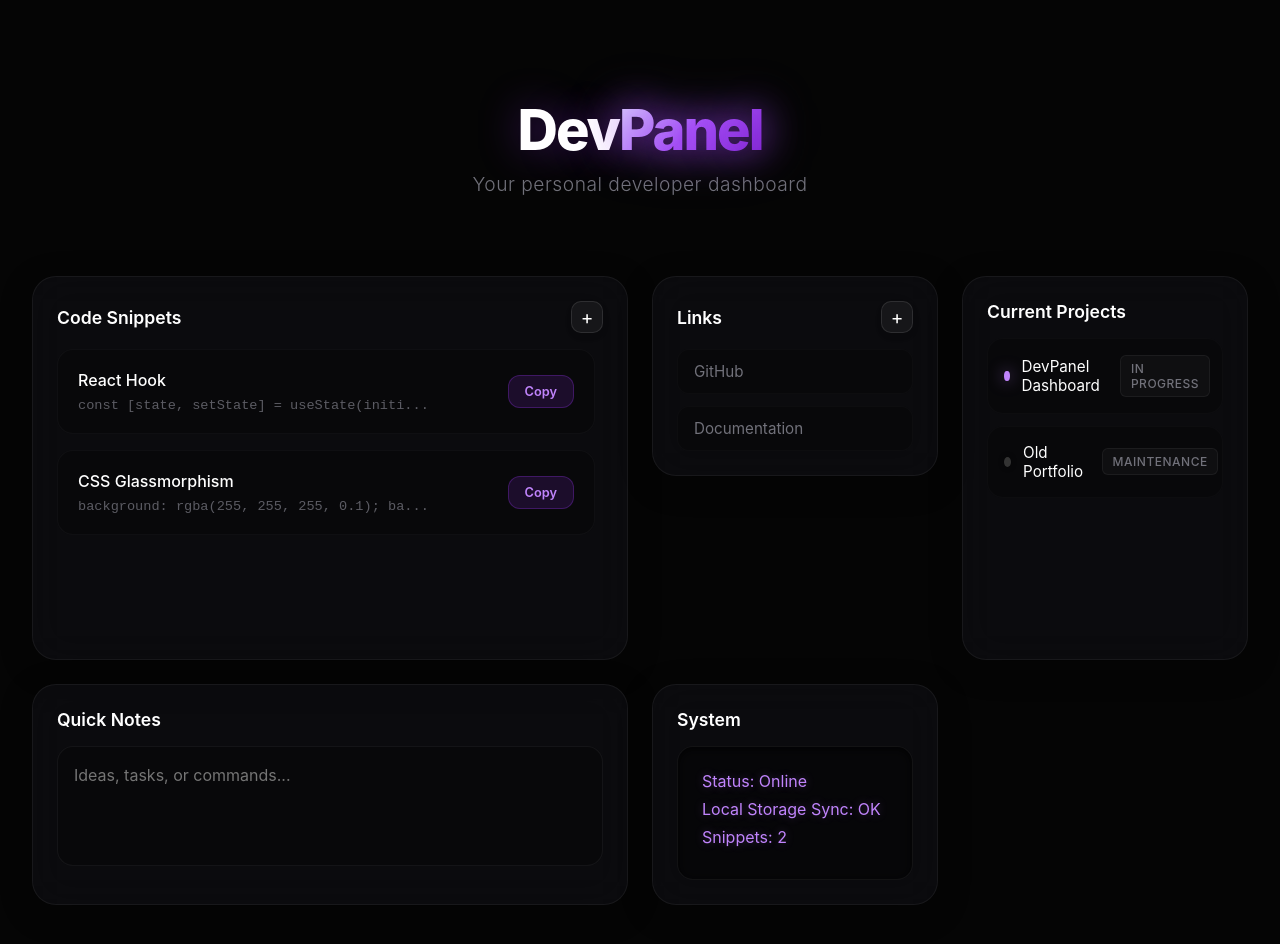
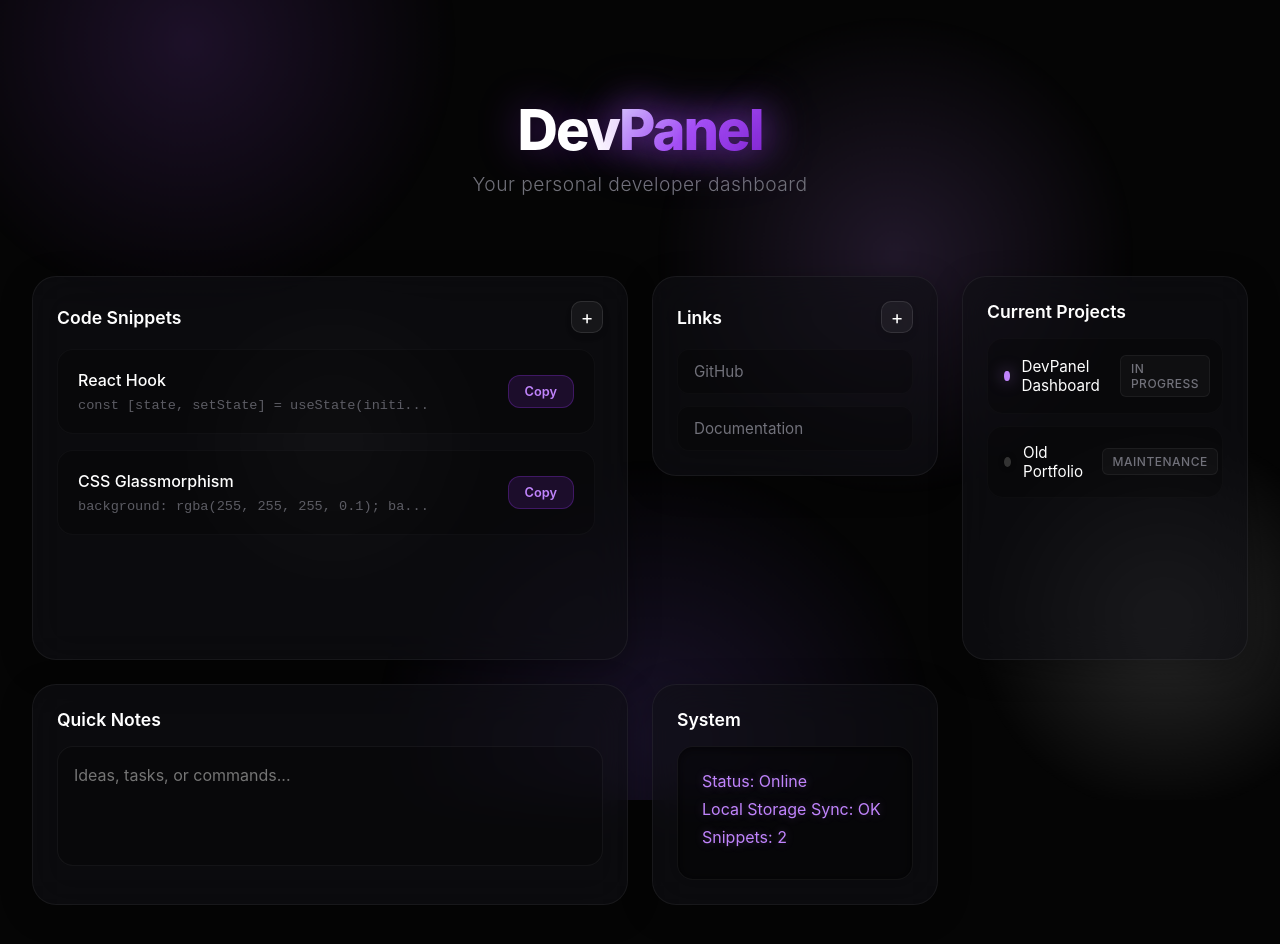
Before and after one commit to SnoW-099/vibe, a React (Vite) app: page / in a window 1280 px wide. Shown: the top 944 px of the page. Built offline with nearby package versions, Linux system fonts and the light colour scheme.

Commit message:
feat: animated blob background without blur (sharp gradients)

```diff
--- a/src/App.jsx
+++ b/src/App.jsx
@@ -57,6 +57,15 @@ function App() {
 
   return (
     <div className="app-container">
+      {/* Animated Vibe Background */}
+      <div className="vibe-bg">
+        <div className="blob blob-1"></div>
+        <div className="blob blob-2"></div>
+        <div className="blob blob-3"></div>
+        <div className="blob blob-4"></div>
+        <div className="blob blob-5"></div>
+      </div>
+
       <header className="main-header">
         <h1>Dev<span>Panel</span></h1>
         <p>Your personal developer dashboard</p>
--- a/src/index.css
+++ b/src/index.css
@@ -26,6 +26,97 @@ body {
   overflow-x: hidden;
 }
 
+/* ===== ANIMATED VIBE BACKGROUND (NO BLUR) ===== */
+.vibe-bg {
+  position: fixed;
+  top: 0;
+  left: 0;
+  width: 100%;
+  height: 100%;
+  z-index: -1;
+  overflow: hidden;
+  background: #050505;
+}
+
+.vibe-bg .blob {
+  position: absolute;
+  border-radius: 50%;
+  opacity: 0.15;
+  animation: float 20s ease-in-out infinite;
+}
+
+.vibe-bg .blob-1 {
+  width: 500px;
+  height: 500px;
+  background: radial-gradient(circle, #a855f7 0%, transparent 70%);
+  top: -150px;
+  left: -100px;
+  animation-delay: 0s;
+}
+
+.vibe-bg .blob-2 {
+  width: 400px;
+  height: 400px;
+  background: radial-gradient(circle, #ffffff 0%, transparent 70%);
+  top: 50%;
+  right: -100px;
+  animation-delay: -5s;
+  animation-duration: 25s;
+}
+
+.vibe-bg .blob-3 {
+  width: 600px;
+  height: 600px;
+  background: radial-gradient(circle, #8b5cf6 0%, transparent 70%);
+  bottom: -200px;
+  left: 30%;
+  animation-delay: -10s;
+  animation-duration: 30s;
+}
+
+.vibe-bg .blob-4 {
+  width: 350px;
+  height: 350px;
+  background: radial-gradient(circle, #ffffff 0%, transparent 70%);
+  top: 30%;
+  left: 15%;
+  animation-delay: -7s;
+  animation-duration: 22s;
+  opacity: 0.08;
+}
+
+.vibe-bg .blob-5 {
+  width: 450px;
+  height: 450px;
+  background: radial-gradient(circle, #c084fc 0%, transparent 70%);
+  top: 10%;
+  right: 15%;
+  animation-delay: -3s;
+  animation-duration: 28s;
+}
+
+@keyframes float {
+
+  0%,
+  100% {
+    transform: translate(0, 0) scale(1);
+  }
+
+  25% {
+    transform: translate(40px, -60px) scale(1.1);
+  }
+
+  50% {
+    transform: translate(-30px, 40px) scale(0.95);
+  }
+
+  75% {
+    transform: translate(-50px, -30px) scale(1.05);
+  }
+}
+
+/* ===== END ANIMATED BACKGROUND ===== */
+
 .dashboard {
   max-width: 1400px;
   margin: 0 auto;
@@ -34,6 +125,8 @@ body {
   grid-template-columns: repeat(4, 1fr);
   grid-auto-rows: minmax(160px, auto);
   gap: 1.5rem;
+  position: relative;
+  z-index: 1;
 }
 
 .glass-card {
```
